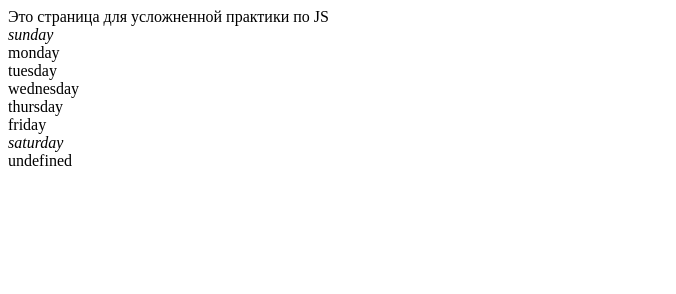
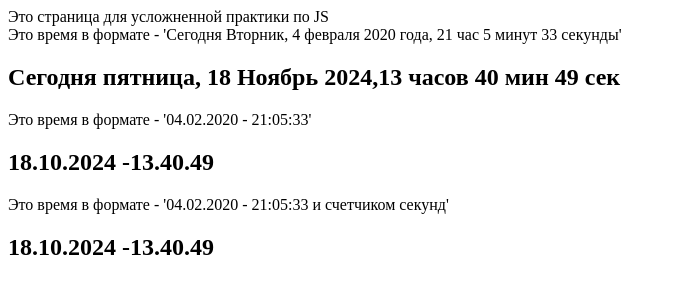
Before and after one commit to TaisNch/js_study_oct_hard, a plain HTML site: page index.html in a window 1280 px wide. Shown: the whole page, without its empty margins (0-676 px from the left). Drawn offline with Linux system fonts and the light colour scheme.

Commit message:
lesson09

```diff
--- a/index.html
+++ b/index.html
@@ -7,6 +7,15 @@
 	</head>
 	<body>
 		<div>Это страница для усложненной практики по JS</div>
+		<div>
+			Это время в формате - 'Сегодня Вторник, 4 февраля 2020 года, 21 час 5 минут
+			33 секунды'
+		</div>
+		<div id="newTime1"></div>
+		<div>Это время в формате - '04.02.2020 - 21:05:33'</div>
+		<div id="newTime2"></div>
+		<div>Это время в формате - '04.02.2020 - 21:05:33 и счетчиком секунд'</div>
+		<div id="newTime3"></div>
 		<script src="script.js"></script>
 	</body>
 </html>
--- a/script.js
+++ b/script.js
@@ -1,20 +1,42 @@
-// 1) Создать массив week и записать в него дни недели в виде строк
-// Вывести на экран все дни недели
-// Каждый из них с новой строчки
-// Выходные дни - курсивом
-// Текущий день - жирным шрифтом(использовать объект даты)
+// Необходимо выполнить в отдельном js файле, подключенному к отдельной html странице
 
-week = ['sunday','monday','tuesday','wednesday','thursday','friday','saturday']
+// 1) Выведите на страницу текущую дату и время в 2-х форматах:
+//     a) 'Сегодня Вторник, 4 февраля 2020 года, 21 час 5 минут 33 секунды'
+//     б) '04.02.2020 - 21:05:33'
+newTime1 = document.getElementById('newTime1');
+newTime2 = document.getElementById('newTime2');
+newTime3 = document.getElementById('newTime3');
 
-for (let i=0; i<=week.length; i++) {
-  if (i===0 || i === 6) {
-    document.write (`<i>${week[i]}</i></br>`)
-  } else
-  document.write (`${week[i]}</br>`)
+week = ['воскресенье', "понедельник", "вторник","среда","четверг","пятница","суббота"];
+const months = [
+  'Январь', 'Февраль', 'Март', 'Апрель', 'Май', 'Июнь',
+  'Июль', 'Август', 'Сентябрь', 'Октябрь', 'Ноябрь', 'Декабрь'
+];
+const currentDate = new Date();
+const dayOfWeek = currentDate.getDay();
+const day = currentDate.getDate();      //дата
+const month = currentDate.getMonth() + 1;
+const year = currentDate.getFullYear();
+const hours = currentDate.getHours();
+const minutes = currentDate.getMinutes();
+const seconds = currentDate.getSeconds();
+// 2) Для вывода в формате (а) напишите функцию, которая будет менять склонение слов в зависимости от числа, "час, часов, часа"
+let chas ;
+if (+hours == 1) {chas ='час'}
+else if (+hours >= 2 && +hours <= 4) {chas ='часа'}
+else {chas ='часов'};
+newTime1.innerHTML  = `<h2>Сегодня ${week[dayOfWeek]}, ${day} ${months[month]} ${year},${hours} ${chas} ${minutes} мин ${seconds} сек </h2>`;
+
+
+// 3) Для вывода в формате (б) напишите функцию, которая будет добавлять 0 перед значениями которые состоят из одной цифры (из 9:5:3 1.6.2019 сделает 09:05:03 01.06.2019)
+function addLeadingZero(value) {
+  return value < 10 ? '0' + value : value;
 }
+newTime2.innerHTML = `<h2>${addLeadingZero(day)}.${addLeadingZero(month)}.${year} -${addLeadingZero(hours)}.${addLeadingZero(minutes)}.${addLeadingZero(seconds)}</h2>`
 
-const today = new Date();
-const dayOfWeek = today.getDay();
-console.log('Сегодня:', week[dayOfWeek]);
-
-console.log(week);
+// 4) С помощью функции setInterval, реализуйте обновление даты и времени каждую секунду
+function showTimeInSec(){
+  newTime3.innerHTML =`<h2>${addLeadingZero(day)}.${addLeadingZero(month)}.${year} -${addLeadingZero(hours)}.${addLeadingZero(minutes)}.${addLeadingZero(seconds)}</h2>`
+}
+showTimeInSec();
+setInterval(showTimeInSec(), 1000);
```
